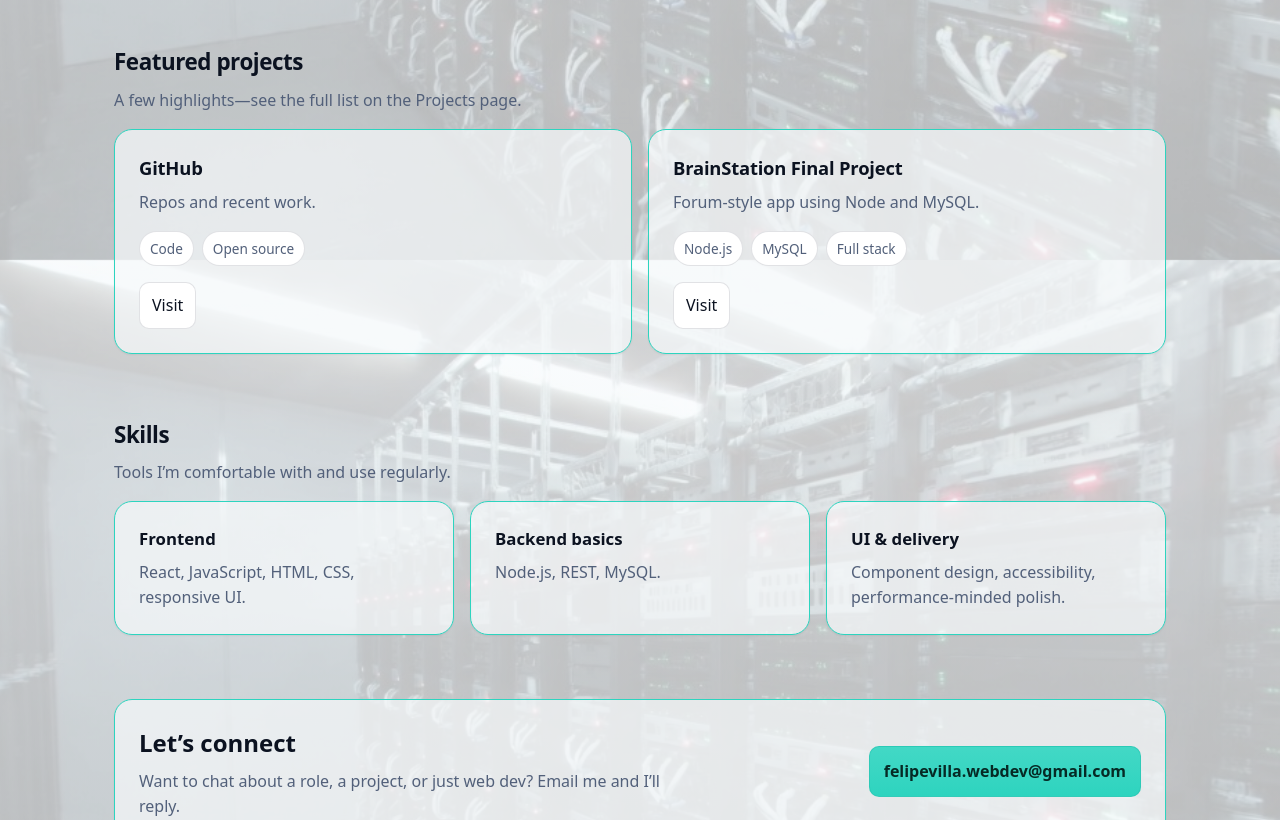
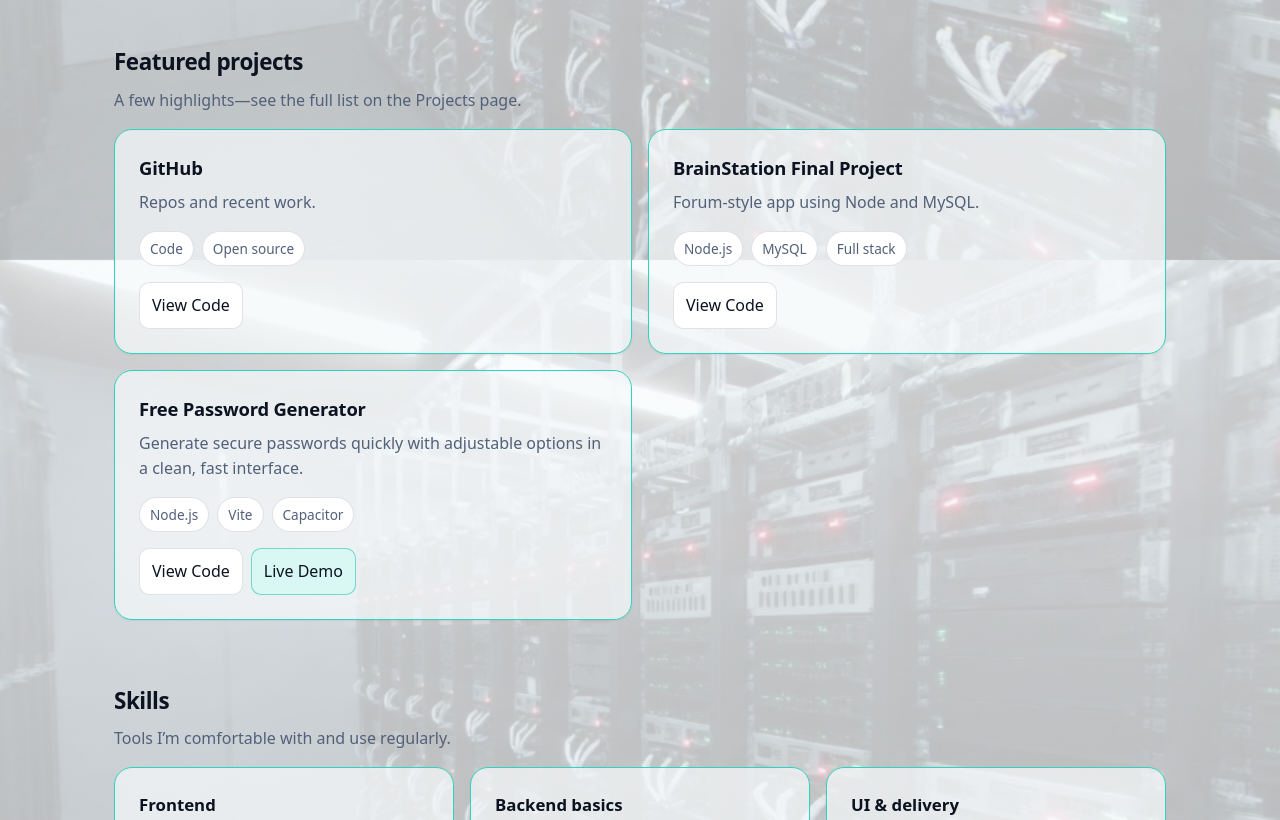
Before and after one commit to Felipevillajr/portfolio6, a React (Create React App) app: page / in a window 1280 px wide. Shown: the part 540-1360 px from the top of the page. Built offline with nearby package versions, Linux system fonts and the light colour scheme.

Commit message:
added link to password gen project

```diff
--- a/src/Pages/home/home.js
+++ b/src/Pages/home/home.js
@@ -63,7 +63,7 @@ export default function home() {
           </header>
 
           <div className="homeGrid">
-            {projects.slice(0, 2).map((p) => (
+            {projects.slice(0, 3).map((p) => (
               <ProjectCard key={p.title} {...p} />
             ))}
           </div>
--- a/src/components/ProjectCard/ProjectCard.css
+++ b/src/components/ProjectCard/ProjectCard.css
@@ -44,6 +44,9 @@
 
 .projectCard__actions {
   margin-top: auto;
+  display: flex;
+  flex-wrap: wrap;
+  gap: var(--space-2);
 }
 
 .projectCard__link {
@@ -60,3 +63,8 @@
 .projectCard__link:hover {
   border-color: color-mix(in srgb, var(--accent) 45%, var(--border));
 }
+
+.projectCard__linkPrimary {
+  border-color: color-mix(in srgb, var(--accent) 55%, var(--border));
+  background: color-mix(in srgb, var(--accent) 18%, var(--bg));
+}
--- a/src/components/ProjectCard/ProjectCard.js
+++ b/src/components/ProjectCard/ProjectCard.js
@@ -1,7 +1,14 @@
 import React from "react";
 import "./ProjectCard.css";
 
-export function ProjectCard({ title, description, href, tags = [] }) {
+export function ProjectCard({
+  title,
+  description,
+  href,
+  liveHref,
+  liveLabel = "Live Demo",
+  tags = [],
+}) {
   return (
     <article className="projectCard">
       <div className="projectCard__top">
@@ -26,8 +33,18 @@ export function ProjectCard({ title, description, href, tags = [] }) {
           target="_blank"
           rel="noopener noreferrer"
         >
-          Visit <span className="srOnly">(opens in new tab)</span>
+          View Code <span className="srOnly">(opens in new tab)</span>
         </a>
+        {liveHref ? (
+          <a
+            className="projectCard__link projectCard__linkPrimary"
+            href={liveHref}
+            target="_blank"
+            rel="noopener noreferrer"
+          >
+            {liveLabel} <span className="srOnly">(opens in new tab)</span>
+          </a>
+        ) : null}
       </div>
     </article>
   );
--- a/src/data/projects.js
+++ b/src/data/projects.js
@@ -16,6 +16,8 @@ export const projects = [
     description:
       "Generate secure passwords quickly with adjustable options in a clean, fast interface.",
     href: "https://github.com/Felipevillajr/passwordgen001",
+    liveHref: "https://brainstationcapstonevilladev.netlify.app",
+    liveLabel: "Live Demo",
     tags: ["Node.js", "Vite", "Capacitor"],
   },
 ];
```
